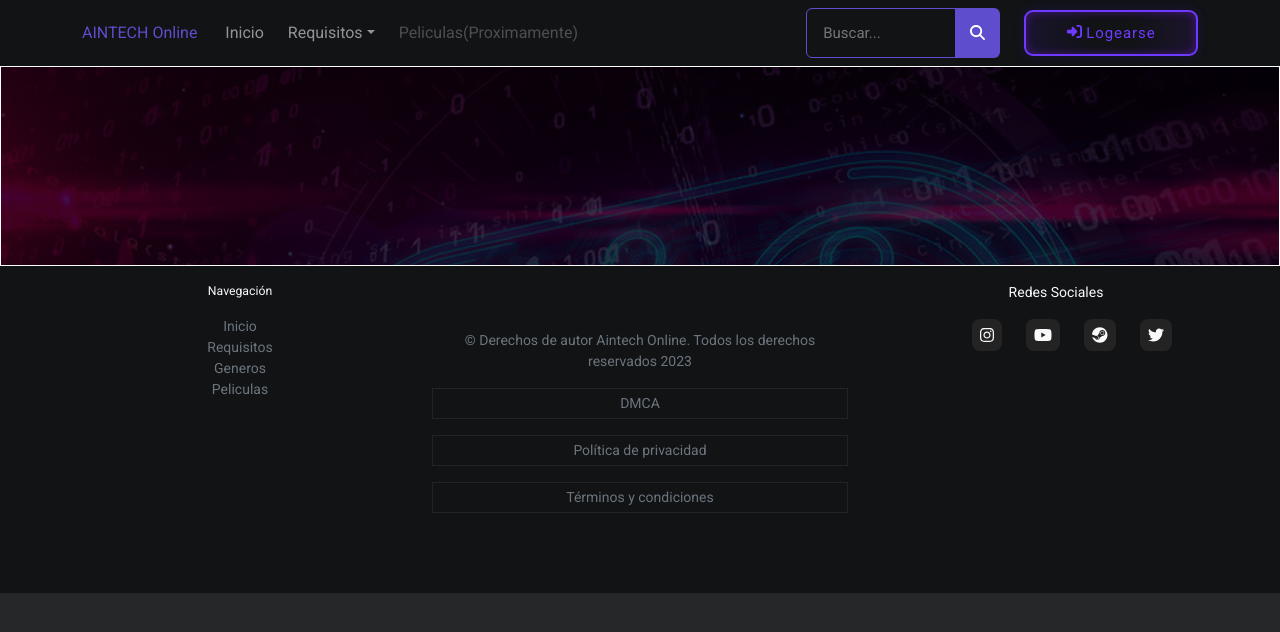
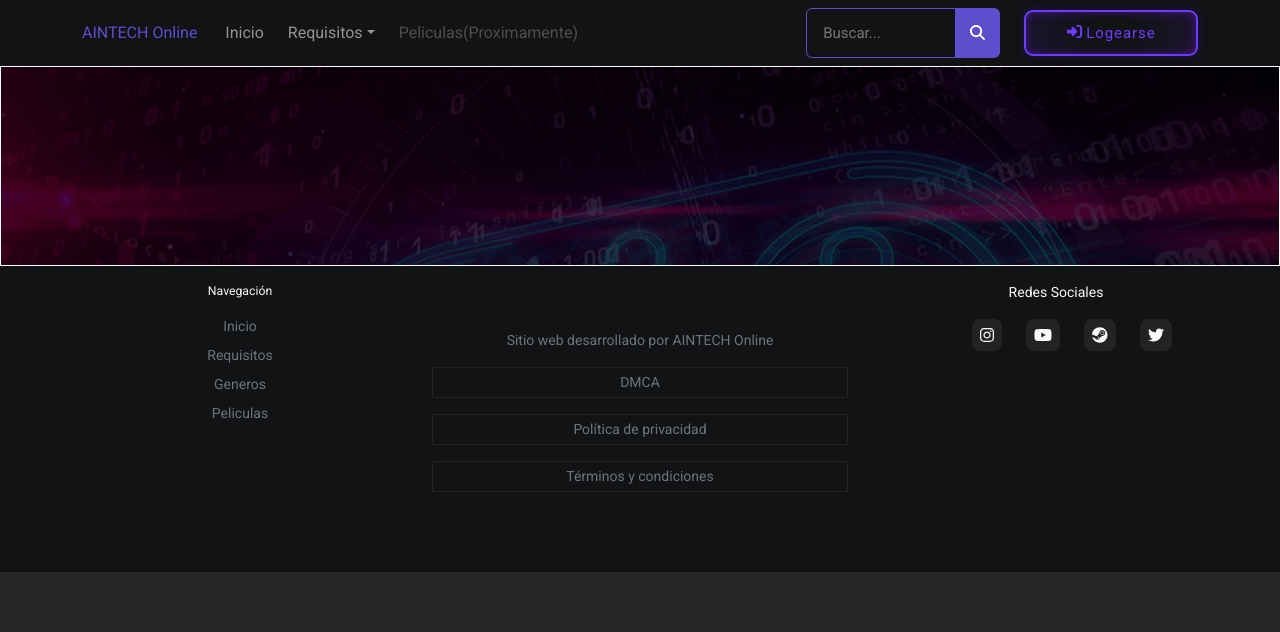
Before and after one commit to silvercrow26/aintech-games-frontend, a React (Vite) app: page /user/profile/1 in a window 1280 px wide. Shown: the top 632 px of the page. Built offline with nearby package versions, Linux system fonts and the light colour scheme; no server answers.

Commit message:
footer fix

```diff
--- a/src/App.css
+++ b/src/App.css
@@ -710,3 +710,6 @@ li {
   border: 1px solid #5e4dcd;
   cursor: pointer;
 }
+
+
+/* BOTON COMPRAR JUEGO  */
--- a/src/auth/pages/UserPageId.jsx
+++ b/src/auth/pages/UserPageId.jsx
@@ -8,7 +8,7 @@ export const UserPageId = () => {
   console.log(user);
   return (
     <>
-      <section className="mt-5 text-light container  cardDetailUser">
+      <section className="mt-5 text-light container  cardDetailUser mb-5">
             <button className="btn btn-danger d-flex justify-content- mb-5">  <FontAwesomeIcon icon={faTowerCell} className="fa-x3"/> Centro de soporte</button>
       <div className="p-3 text-light text-center w-100 mb-3 ">
         <h3>Detalles de la cuenta</h3>
--- a/src/games/components/Footer.jsx
+++ b/src/games/components/Footer.jsx
@@ -18,27 +18,26 @@ export const Footer = () => {
         <div className="col-md-4 col-sm-12">
           <ul className="small">
             <p className="text-light small">Navegación</p>
-            <li>
+            <li className="mb-2">
               <Link to="/" className="text-decoration-none text-secondary">
                 Inicio
 
               </Link>
             </li>
-            <li>
-              <Link to="/" className="text-decoration-none text-secondary">
+            <li className="mb-2">
+              <Link to="/" className="text-decoration-none text-secondary ">
                 Requisitos
               </Link>
             </li>
             <Link to="/" className="text-decoration-none text-secondary">
-            <li>Generos</li>
+            <li className="mb-2">Generos</li>
             </Link>
-            <li className="text-secondary">Peliculas</li>
+            <li className="text-secondary mb-2">Peliculas</li>
           </ul>
         </div>
         <div className="col-md-4 col-sm-12">
           <p className="small mt-5 text-center text-secondary">
-            © Derechos de autor Aintech Online. Todos los derechos reservados
-            2023
+            Sitio web desarrollado por AINTECH Online
           </p>
           <div className="gap-2 flex-wrap">
             <div >
@@ -59,7 +58,7 @@ export const Footer = () => {
               icon={faInstagram}
               size="1x"
               className=" p-2 rounded-3 text-light iconsFooter "
-            />
+              />
             <FontAwesomeIcon
               icon={faYoutube}
               size="1x "
--- a/src/games/components/GameCardWithId.jsx
+++ b/src/games/components/GameCardWithId.jsx
@@ -188,11 +188,11 @@ export const GameCardWithId = () => {
                           </div>
                         </div>
                       </div>
-                      <div className="mt-5 mx-1 mb-5">
+                      <div className="mt-5 mx-1 mb-5 text-center">
                         <a
                           href={activeGame.buyGame}
                           target="_blank"
-                          className="text-light gameCardBuy text-decoration-none"
+                          className="text-light btn btn-success p-3 text-decoration-none"
                         >
                           <FontAwesomeIcon
                             icon={faCartShopping}
@@ -207,21 +207,25 @@ export const GameCardWithId = () => {
                           {activeGame && activeGame.notes}
                         </p>
                       </div>
-                      <h4>Servidores de descarga</h4>
+
+                      <div className="mt-5">
+                      <h4 className="text-center mt-3 mb-3  ">Servidores de descarga</h4>
+                      <hr />
                       {activeGame.downloadserver.map((server) => (
                         <div key={server.name}>
-                          <button className="btn btn-danger w-100">
+                          <button className="btn btn-primary w-100 mb-5">
                             <a
                               target="_blank"
                               className="text-decoration-none text-light mb-5"
                               href={`${server.url}`}
-                            >
+                              >
                               {server.name}
                             </a>
                           </button>
                         </div>
                       ))}
                     </div>
+                      </div>
                   </div>
                   <div className="col-md-3 col-sm-12 mt-4">
                     <p className="text-light">columna 2</p>
--- a/src/games/context/GameContext.jsx
+++ b/src/games/context/GameContext.jsx
@@ -6,6 +6,12 @@ export const GameContext = createContext();
 
 
 export const GameProvider = ({children}) => {
+
+
+
+
+
+
 
     const state = {
 
```
